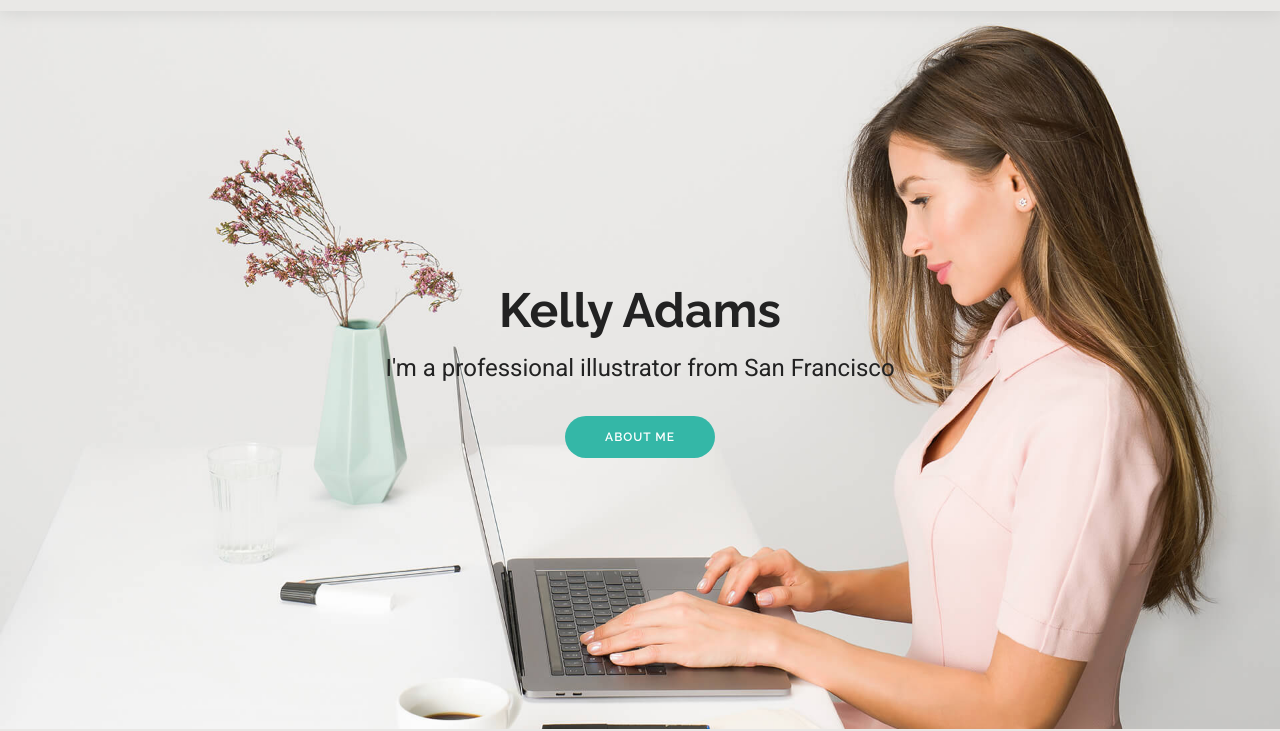
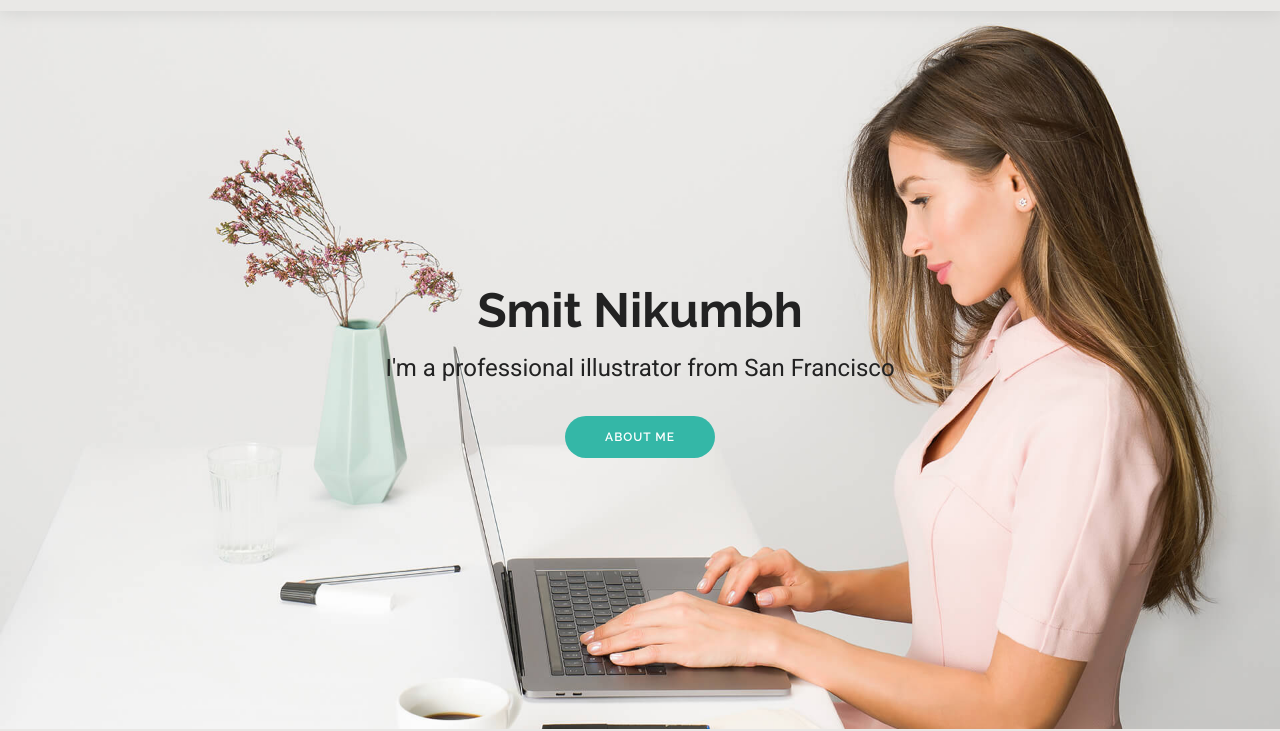
Before and after one commit to smitxdev/Portfolio-CI-CD-Integgrated, a plain HTML site: page index.html in a window 1280 px wide. Shown: the part 72-803 px from the top of the page. Drawn offline with Linux system fonts and the light colour scheme.

Commit message:
UPDATED OK

```diff
--- a/index.html
+++ b/index.html
@@ -96,7 +96,7 @@
       <div class="container text-center" data-aos="zoom-out" data-aos-delay="100">
         <div class="row justify-content-center">
           <div class="col-lg-8">
-            <h2>Kelly Adams</h2>
+            <h2>Smit Nikumbh</h2>
             <p>I'm a professional illustrator from San Francisco</p>
             <a href="about.html" class="btn-get-started">About Me</a>
           </div>
```
